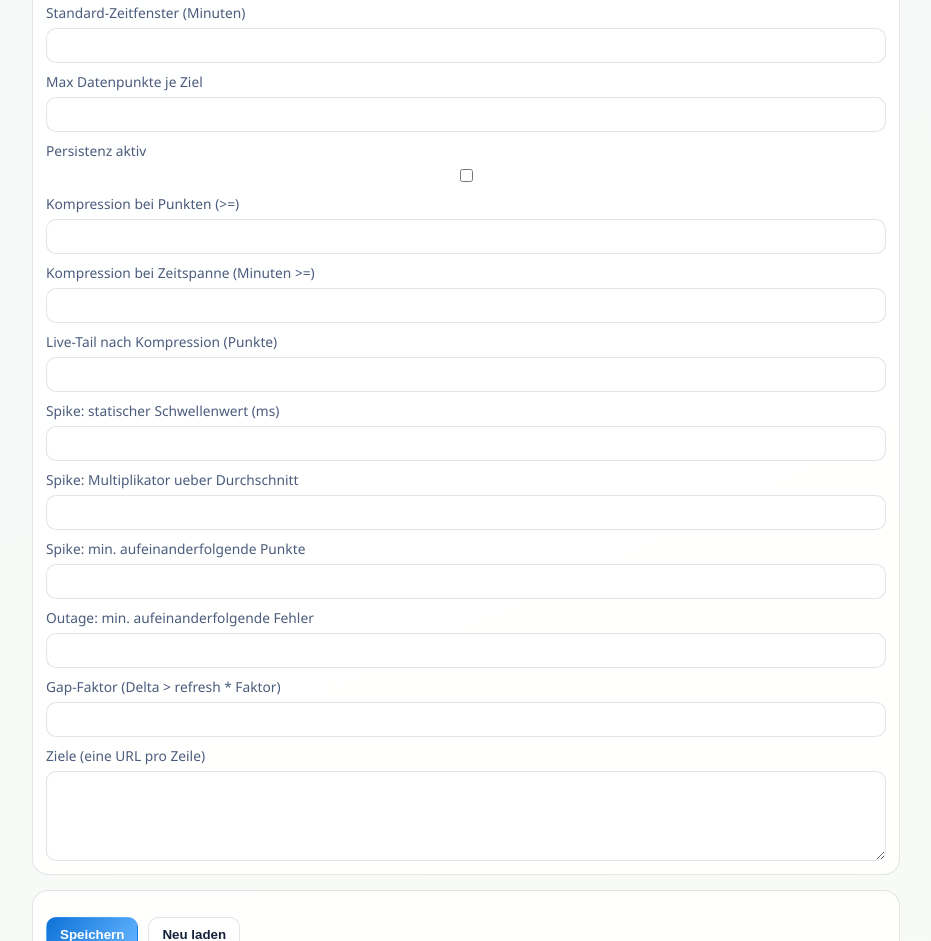
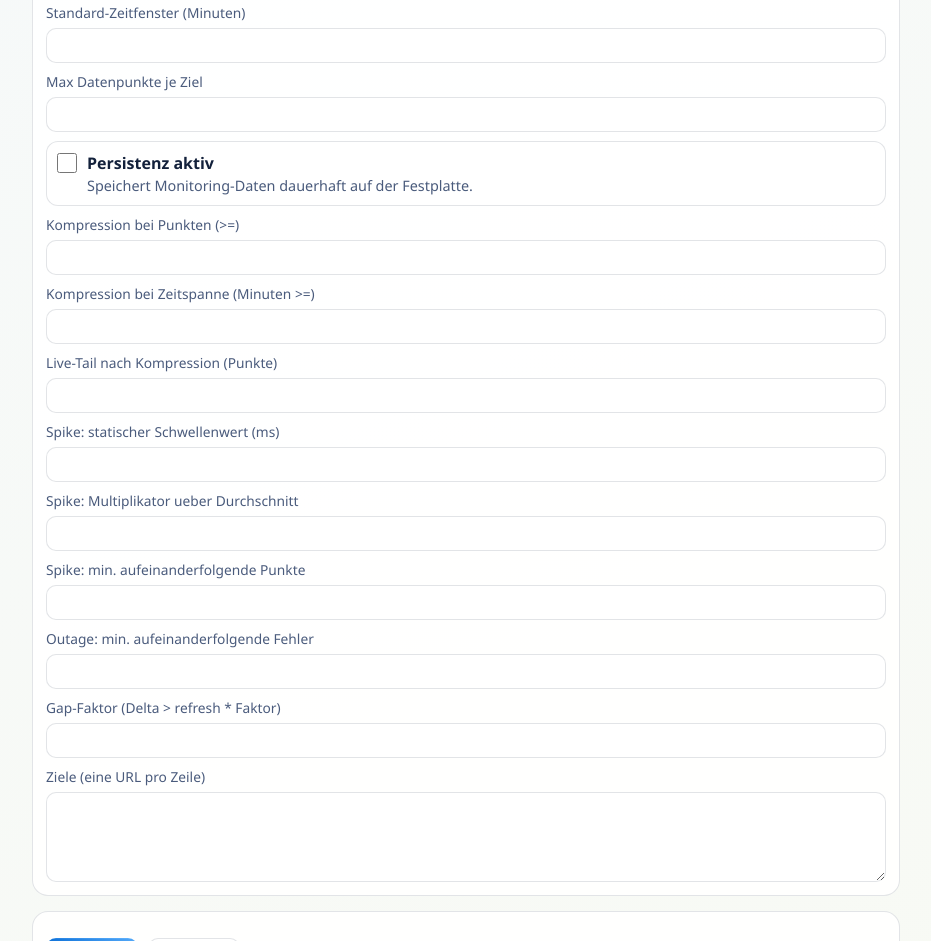
Before and after one commit to abhuva/Obsidian-Tools, a website: page settings.html in a window 1280 px wide. Shown: the part 2019-2960 px from the top of the page, without its empty margins (174-1105 px from the left). Drawn offline with Linux system fonts and the light colour scheme; no server answers.

Commit message:
style(settings): align updo persistence toggle markup

```diff
--- a/settings.html
+++ b/settings.html
@@ -553,10 +553,13 @@
             <label for="updoMaxPoints">Max Datenpunkte je Ziel</label>
             <input id="updoMaxPoints" type="number" min="60" max="5000" step="10" />
           </div>
-          <div class="field">
-            <label for="updoPersistenceEnabled">Persistenz aktiv</label>
-            <input id="updoPersistenceEnabled" type="checkbox" />
-          </div>
+          <label class="toggle-line" for="updoPersistenceEnabled">
+            <input id="updoPersistenceEnabled" class="switch" type="checkbox" />
+            <span class="toggle-copy">
+              <span class="toggle-title">Persistenz aktiv</span>
+              <span class="toggle-help">Speichert Monitoring-Daten dauerhaft auf der Festplatte.</span>
+            </span>
+          </label>
           <div class="field">
             <label for="updoCompressCount">Kompression bei Punkten (>=)</label>
             <input id="updoCompressCount" type="number" min="120" max="20000" step="10" />
```
